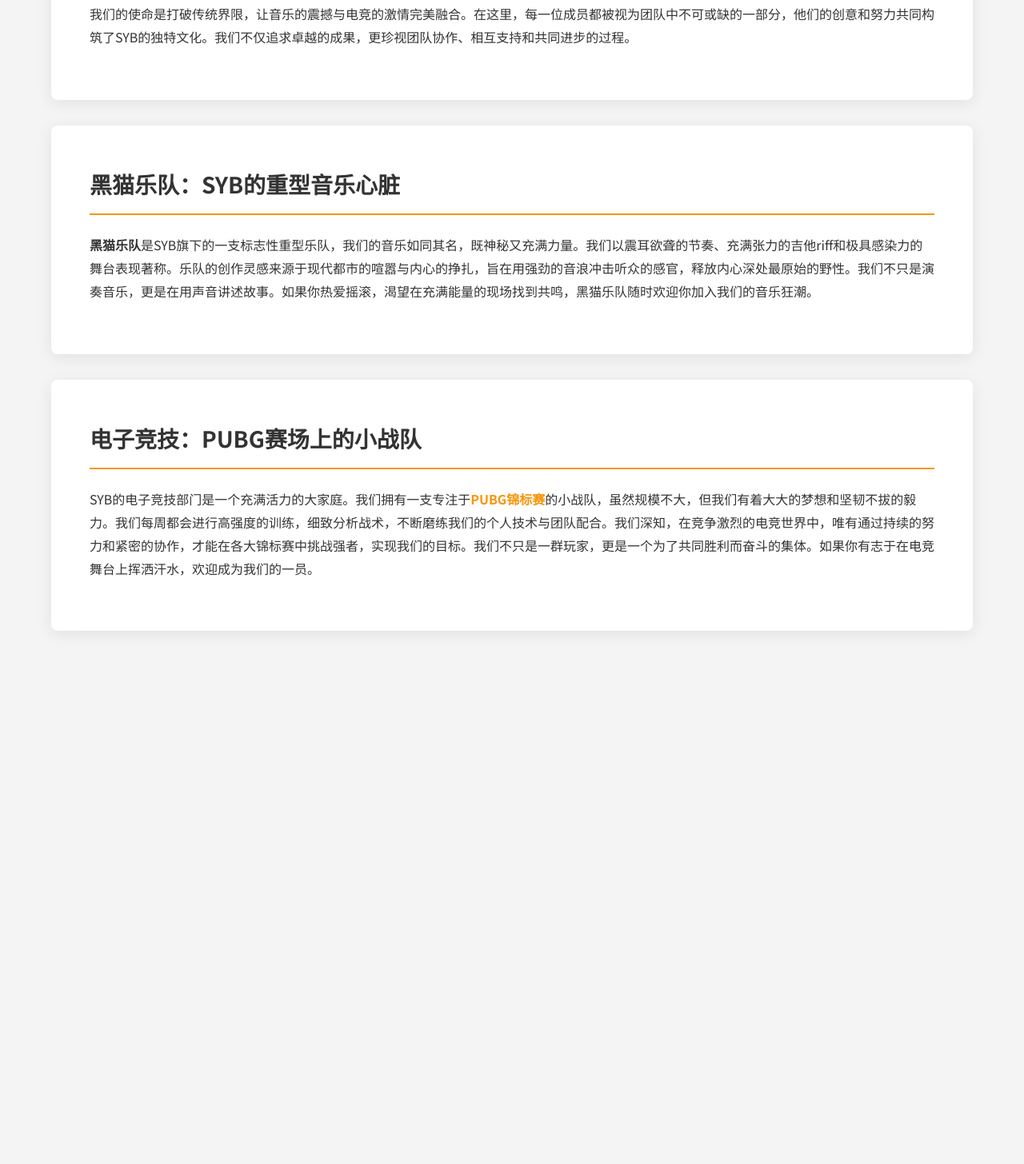
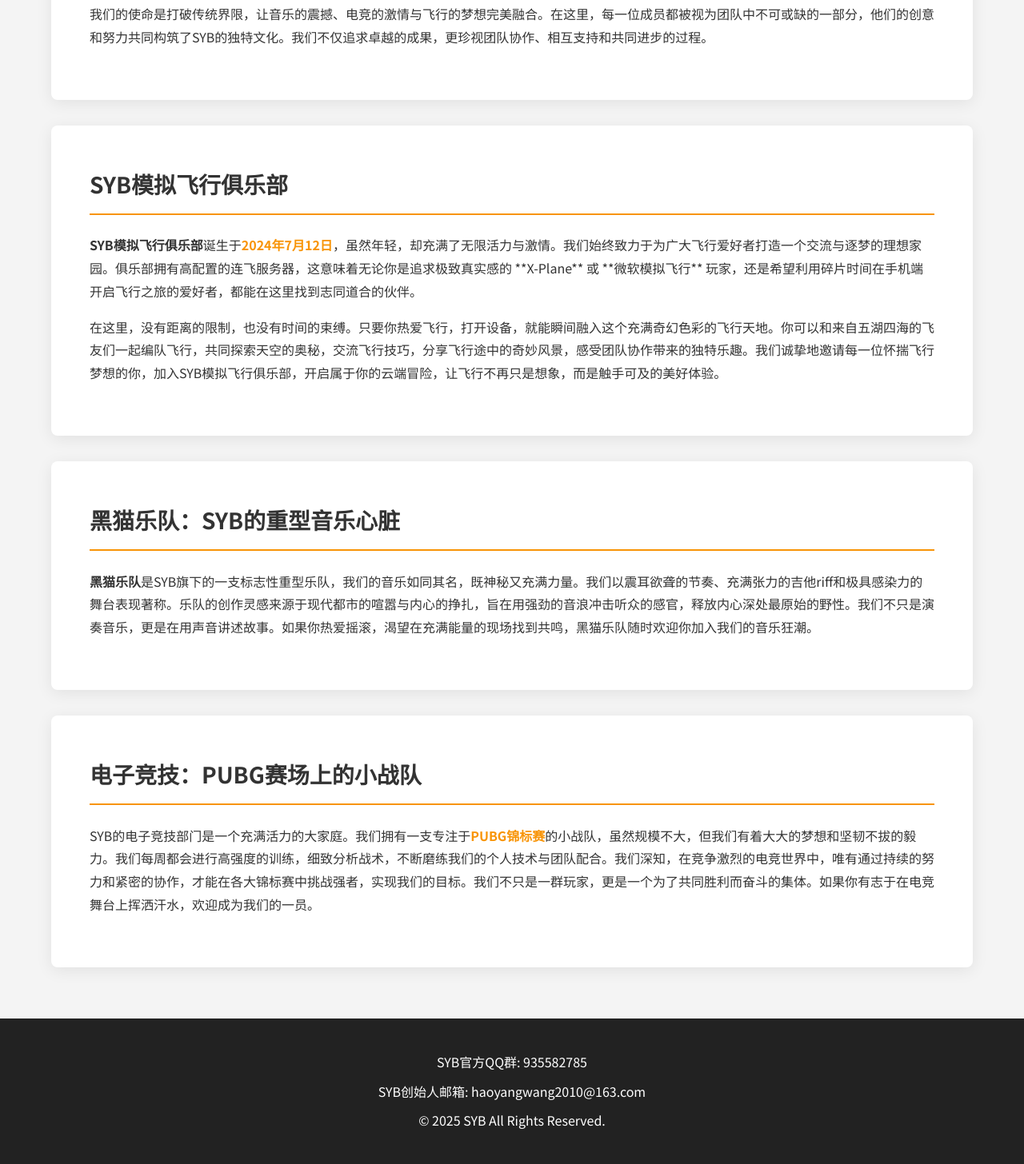
Before and after one commit to TeresaPDavis/Abyss-Language, a plain HTML site: page index.html in a window 1280 px wide. Shown: the part 440-1896 px from the top of the page at 80% size. Before the commit the page ends 1261 px from the top, so only its background shows below. Drawn offline with Linux system fonts and the light colour scheme.

Commit message:
Update index.html

```diff
--- a/index.html
+++ b/index.html
@@ -3,7 +3,7 @@
 <head>
     <meta charset="UTF-8">
     <meta name="viewport" content="width=device-width, initial-scale=1.0">
-    <title>SYB - 我们的故事与愿景</title>
+    <title>SYB - 我们的团队与项目</title>
     <style>
         @import url('https://fonts.googleapis.com/css2?family=Noto+Sans+SC:wght@400;700&display=swap');
 
@@ -81,6 +81,18 @@
             font-weight: 700;
         }
 
+        footer {
+            background: var(--bg-dark);
+            color: var(--text-light);
+            text-align: center;
+            padding: 2rem 0;
+            margin-top: 2rem;
+        }
+
+        footer p {
+            margin: 0.5rem 0;
+        }
+
         /* Responsive Design */
         @media (max-width: 768px) {
             header h1 {
@@ -101,14 +113,20 @@
 <body>
 
     <header>
-        <h1>SYB - 我们的故事与愿景</h1>
+        <h1>SYB - 我们的团队与项目</h1>
     </header>
 
     <div class="container">
         <section id="about" class="card">
             <h2>关于我们：一个充满激情的团队</h2>
             <p><strong>SYB</strong> 并非一个简单的社团，而是一个由拥有共同愿景和激情的人们组成的紧密团队。我们坚信，通过将来自不同文化和背景的才华汇聚一堂，可以创造出超越想象的火花。我们的创始人，一位充满远见卓识的企业家，目前位于<span class="highlight">香港</span>，在那里他为SYB注入了国际化的视野和创新的思维。从一开始，SYB就致力于成为一个孵化器，一个鼓励成员们在各自热爱的领域中探索、成长和突破自我的平台。</p>
-            <p>我们的使命是打破传统界限，让音乐的震撼与电竞的激情完美融合。在这里，每一位成员都被视为团队中不可或缺的一部分，他们的创意和努力共同构筑了SYB的独特文化。我们不仅追求卓越的成果，更珍视团队协作、相互支持和共同进步的过程。</p>
+            <p>我们的使命是打破传统界限，让音乐的震撼、电竞的激情与飞行的梦想完美融合。在这里，每一位成员都被视为团队中不可或缺的一部分，他们的创意和努力共同构筑了SYB的独特文化。我们不仅追求卓越的成果，更珍视团队协作、相互支持和共同进步的过程。</p>
+        </section>
+
+        <section id="flight-club" class="card">
+            <h2>SYB模拟飞行俱乐部</h2>
+            <p><strong>SYB模拟飞行俱乐部</strong>诞生于<span class="highlight">2024年7月12日</span>，虽然年轻，却充满了无限活力与激情。我们始终致力于为广大飞行爱好者打造一个交流与逐梦的理想家园。俱乐部拥有高配置的连飞服务器，这意味着无论你是追求极致真实感的 **X-Plane** 或 **微软模拟飞行** 玩家，还是希望利用碎片时间在手机端开启飞行之旅的爱好者，都能在这里找到志同道合的伙伴。</p>
+            <p>在这里，没有距离的限制，也没有时间的束缚。只要你热爱飞行，打开设备，就能瞬间融入这个充满奇幻色彩的飞行天地。你可以和来自五湖四海的飞友们一起编队飞行，共同探索天空的奥秘，交流飞行技巧，分享飞行途中的奇妙风景，感受团队协作带来的独特乐趣。我们诚挚地邀请每一位怀揣飞行梦想的你，加入SYB模拟飞行俱乐部，开启属于你的云端冒险，让飞行不再只是想象，而是触手可及的美好体验。</p>
         </section>
 
         <section id="black-cat-band" class="card">
@@ -122,5 +140,11 @@
         </section>
     </div>
 
+    <footer>
+        <p>SYB官方QQ群: 935582785</p>
+        <p>SYB创始人邮箱: haoyangwang2010@163.com</p>
+        <p>&copy; 2025 SYB All Rights Reserved.</p>
+    </footer>
+
 </body>
 </html>
```
